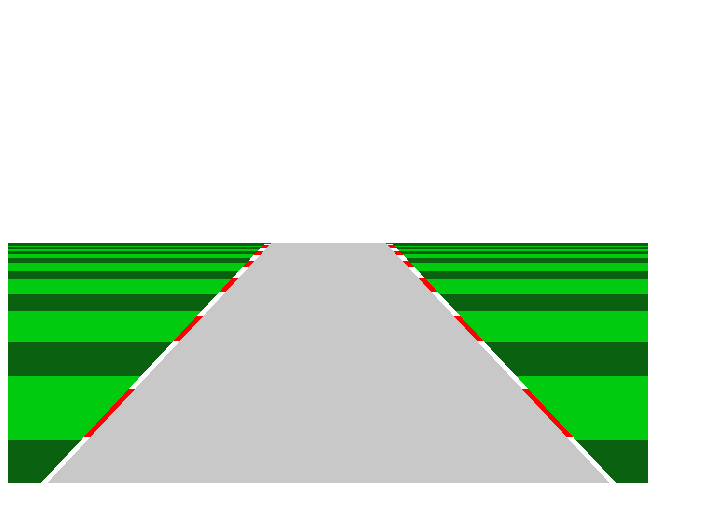
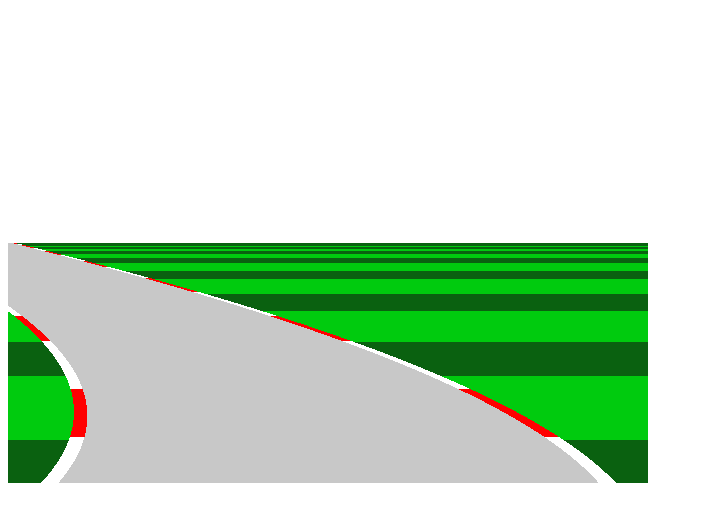
Before and after one commit to dabraaoarch/vanillajs_game, a plain HTML site: page game-base/index-2.html in a window 1280 px wide. Shown: the part 5-526 px from the top of the page, without its empty margins (0-703 px from the left). Drawn offline with Linux system fonts and the light colour scheme.

Commit message:
curveWorking

```diff
--- a/game-base/index-2.html
+++ b/game-base/index-2.html
@@ -10,9 +10,10 @@
 			const WHITE_STRIPE = [255,255,255,255];
 			const RED_STRIPE = [255,0,0,255];
 			const ASPHALT = [200,200,200,255];
-			const GRASS_MAX_WIDTH = 0.8;
-			const STRIPE_WIDTH = 0.01;
-			const GRASS_MIN_WIDTH = 0.7;
+			const ASPHALT_MAX_WIDTH = 0.9;
+			const ASPHALT_MIN_WIDTH = 0.2;
+			const ASPHALT_WIDTH_STEP = (ASPHALT_MAX_WIDTH - ASPHALT_MIN_WIDTH) / (CANVAS_HEIGHT / 2);
+			const STRIPE_WIDTH = 0.03;
 			var canvasElement;
 			var context;
 			var stepControl = 2*Math.PI;
@@ -43,25 +44,25 @@
 				return new Uint8ClampedArray(buffer);
 			}
 
-			function drawPixels(stepGrass){
+			function drawPixels(stepGrass,curve=1500){
 				const buffer = initializeBuffer();
-				let color = [], grassLowerB0ound, grassUpperBound, asphaltLowerBound, asphaltUpperBound, stripeWidth, step;
-				let grassStripe=0, laneStripe=0, stepLane = stepGrass/3;
-				step = (GRASS_MIN_WIDTH * CANVAS_WIDTH) / (CANVAS_HEIGHT / 2)
-				stripeWidth = CANVAS_WIDTH * STRIPE_WIDTH;
-				grassLowerBound = GRASS_MAX_WIDTH/2 * CANVAS_WIDTH;
-				grassUpperBound  = CANVAS_WIDTH - grassLowerBound;
+				let color = [], stripeWidth, grassStripe =0, laneStripe = 0;
+				let stepLane = stepGrass / 3, asphaltLane = CANVAS_WIDTH * ASPHALT_MIN_WIDTH;
 				for (let y = CANVAS_HEIGHT/2; y < CANVAS_HEIGHT; ++y){
-					asphaltLowerBound = grassLowerBound + stripeWidth
-					asphaltUpperBound = grassUpperBound - stripeWidth
+					laneInsertionPoint = (CANVAS_WIDTH - asphaltLane) / 2;
+					if (curve != 0) { laneInsertionPoint = curveInsertionPoint(y, curve, laneInsertionPoint);}
+					stripeWidth = asphaltLane * STRIPE_WIDTH;
 					for (let x = 0; x < CANVAS_WIDTH; ++x){
-						if(x < grassLowerBound || x > grassUpperBound) {color = (Math.sin(grassStripe) > 0) ? LIGHT_GRASS : DARKER_GRASS;}
-						else if(x > asphaltLowerBound && x < asphaltUpperBound) {color = ASPHALT;}
-						else {color = (Math.sin(laneStripe) > 0) ? WHITE_STRIPE : RED_STRIPE;}
+						color = (Math.sin(grassStripe) > 0) ? LIGHT_GRASS : DARKER_GRASS;
+						if(x >= laneInsertionPoint && x < laneInsertionPoint + asphaltLane) {
+							color = ASPHALT;
+							if (x < laneInsertionPoint + stripeWidth || x > laneInsertionPoint + asphaltLane - stripeWidth) {
+								color = (Math.sin(laneStripe) > 0) ? WHITE_STRIPE : RED_STRIPE;
+							}
+						}
 						drawOnBuffer(x, y, color, buffer);
 					}
-					grassLowerBound -= step / 2;
-					grassUpperBound += step / 2;
+					asphaltLane += CANVAS_WIDTH * ASPHALT_WIDTH_STEP;
 					laneStripe += stepLane;
 					grassStripe += stepGrass;
 					if(grassStripe > Math.PI*2) {stepGrass = stepGrass / 2; grassStripe = 0;}
@@ -69,6 +70,13 @@
 				}
 				drawToCanvas(buffer);
 			}
+			function curveInsertionPoint(y, curve, currentInsertionPoint){
+				let coeficient = Math.abs(curve);
+				let xPoint = (CANVAS_HEIGHT - y) / CANVAS_HEIGHT;
+				let yPoint = coeficient * xPoint * xPoint;
+				return (curve > 0) ? currentInsertionPoint - yPoint : currentInsertionPoint + yPoint;
+			}
+
 			function run(){
 				drawPixels(stepControl);
 
@@ -78,6 +86,11 @@
 				if (stepControl< Math.PI) { stepControl += Math.PI; }
 				run();
 			}
+
+			function correctBound(curve, y) {
+				let coeficientA = (curve < 0) ? curve * -1: curve;
+				return coeficientA * y * y + 0.000010*y;
+			}
 		</script>
 	</head>
 	<body onload="run()" onkeypress="addFx()">
```
